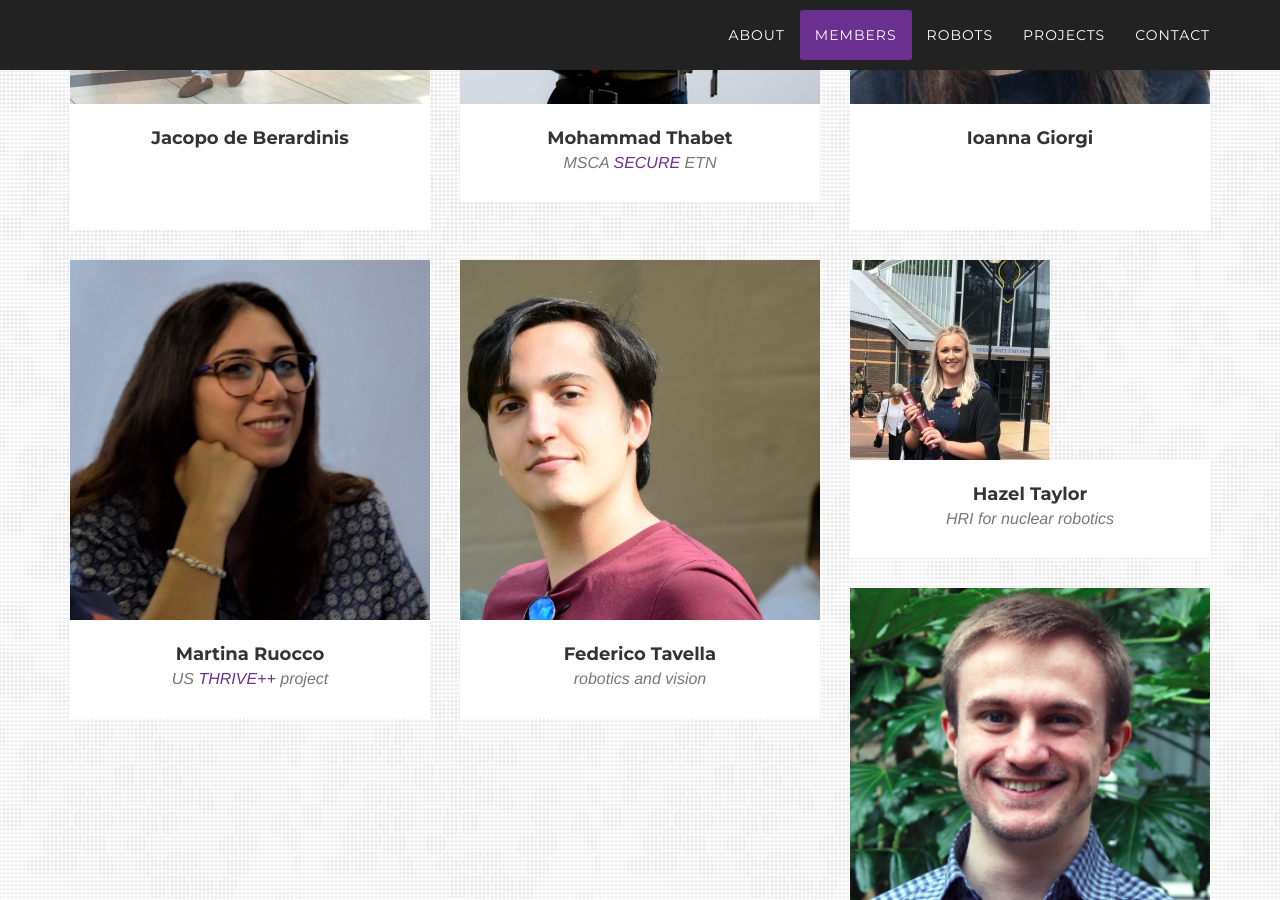
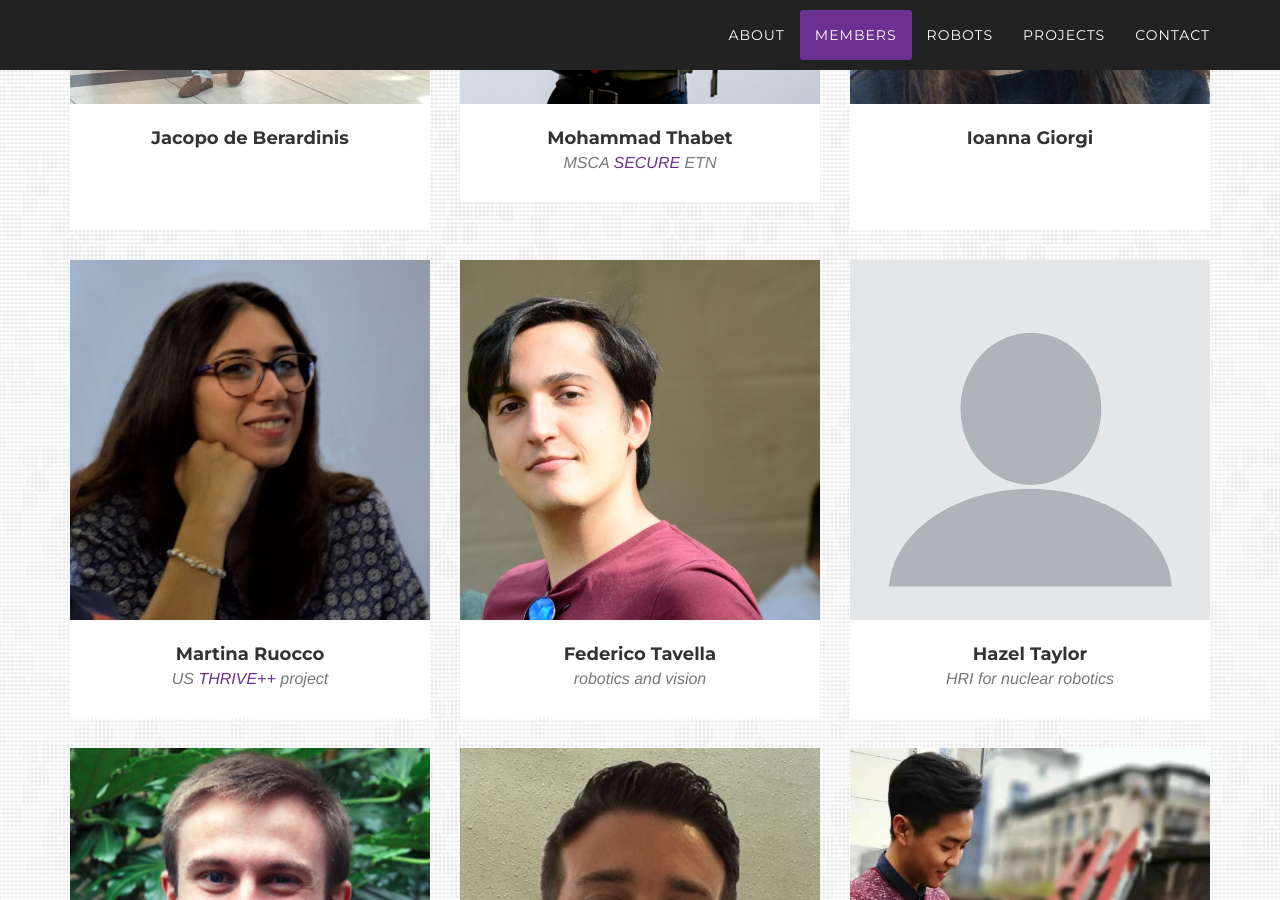
Before and after one commit to corolab/corolab.github.io, a Jekyll site: the page built from README.md, in a window 1280 px wide and 900 px high, scrolled down 3623 px. Built offline with Jekyll 4.4.1, drawn with Linux system fonts in a browser that asks for light colours; some web fonts are replaced; our own code applies the rules of GitHub Pages for plain Markdown files.

Commit message:
Update 2019-06-13-hazel-taylor.markdown

```diff
--- a/_members/_students/2019-06-13-hazel-taylor.markdown
+++ b/_members/_students/2019-06-13-hazel-taylor.markdown
@@ -2,6 +2,6 @@
 type: member
 name: Hazel Taylor
 free-text: HRI for nuclear robotics
-picture: Hazel Taylor.jpg
+picture: profile.png
 website:
 ---
```
